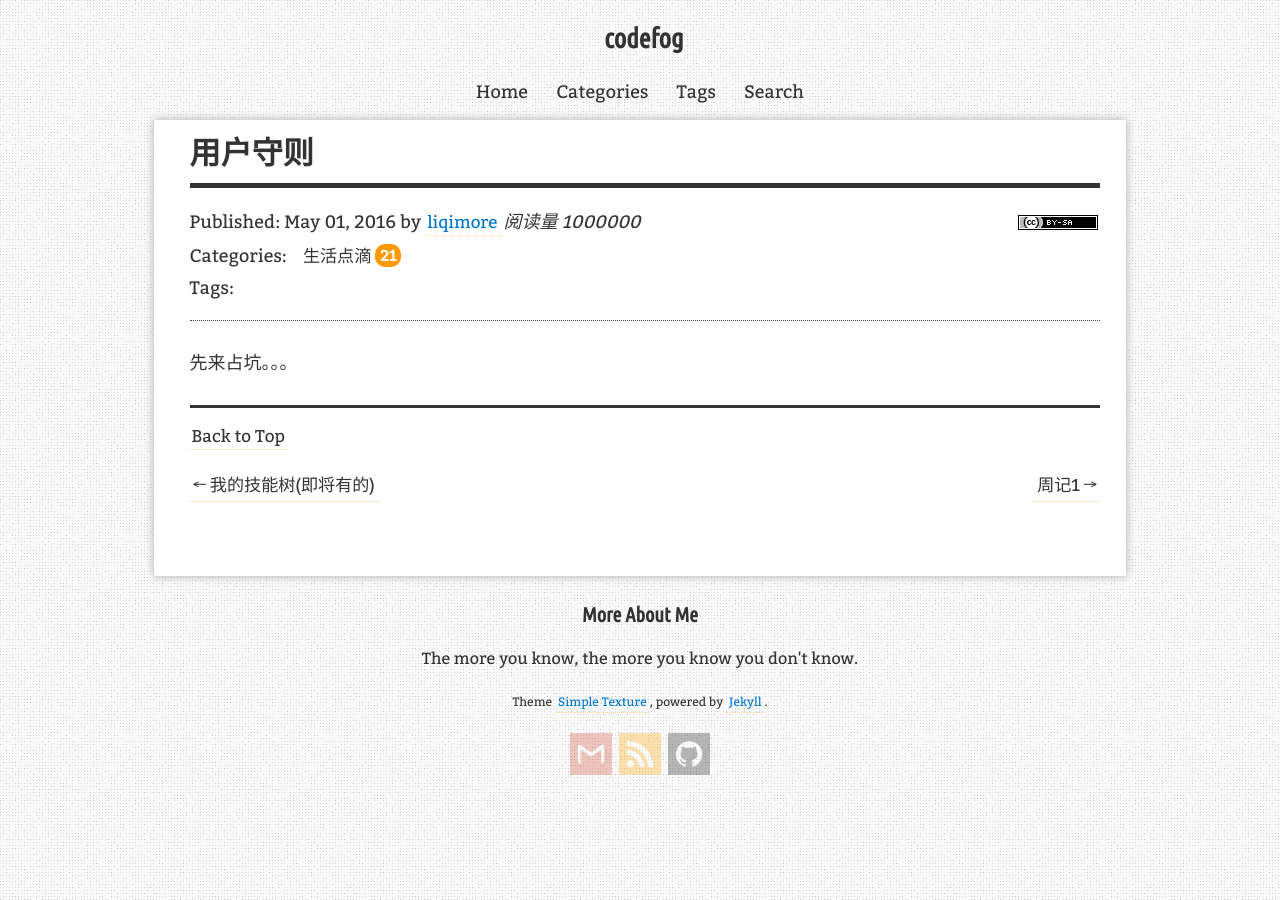
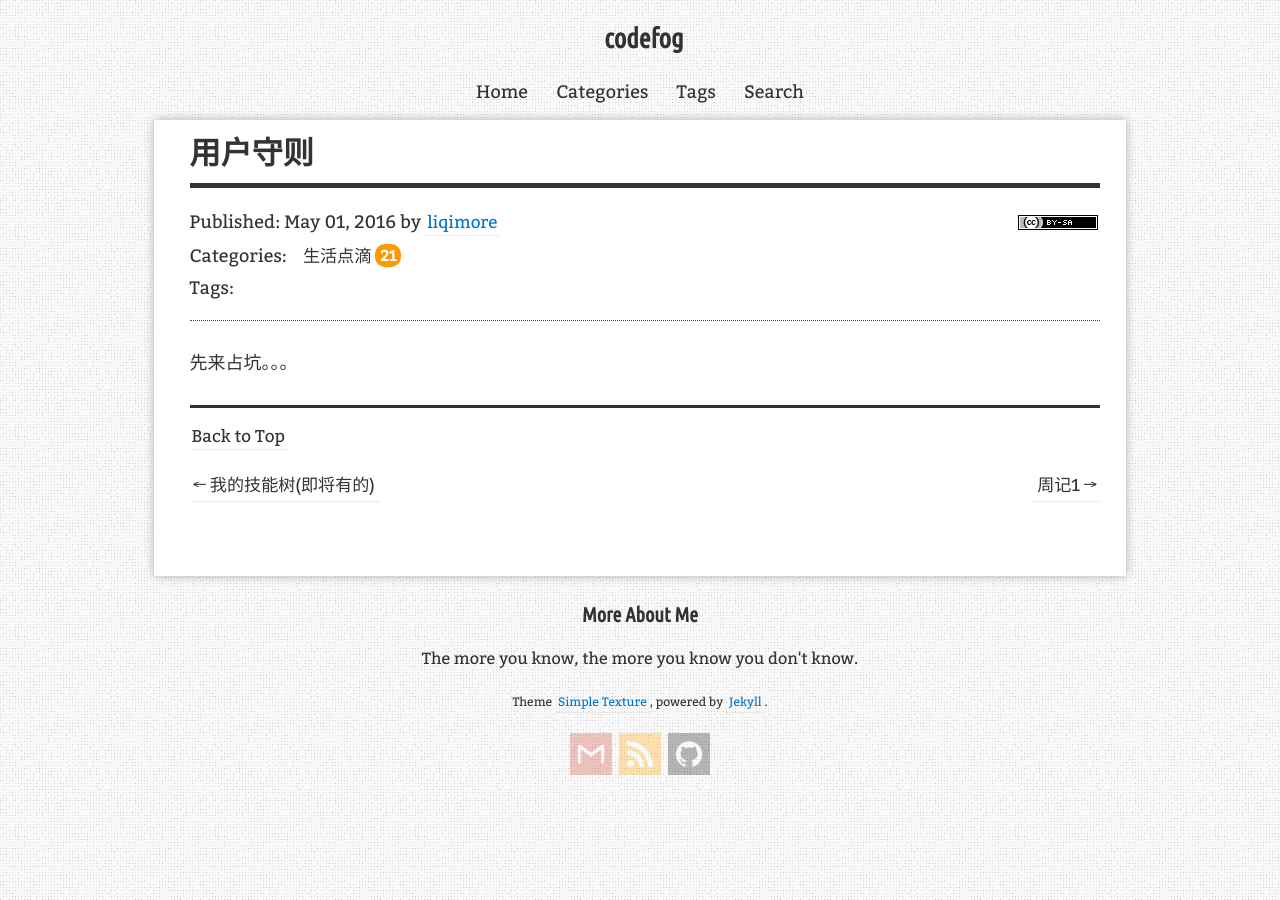
Before and after one commit to liqimore/note, a Jekyll site: the page built from _posts/old_post/2016-05-01-free-wp-user-terms.md, in a window 1280 px wide. Built offline with Jekyll 4.4.1, drawn with Linux system fonts in a browser that asks for light colours; nearby versions of some CDN libraries; comment, search, counter and statistics services are not loaded.

Commit message:
update post

```diff
--- a/_includes/common/disqus.html
+++ b/_includes/common/disqus.html
@@ -55,6 +55,6 @@
             placeholder: 'You have something to say?',
             notify: true,
             verify: true,
-            visitor: true
+            lang: 'en'
         })
     </script>
--- a/_layouts/post.html
+++ b/_layouts/post.html
@@ -24,13 +24,6 @@ layout: blog
                                     <span itemprop="name">{% if page.author == null %}{{ site.author.name }}{% else %}{{ page.author }}{% endif %}</span>
                                 </span>
                             </a>
-                            <!-- viewer counter -->
-                            <!-- id 将作为查询条件 -->
-                            <span id="<Your/Path/Name>" class="leancloud-visitors" data-flag-title="Your Article Title">
-                                <em class="post-meta-item-text">阅读量 </em>
-                                <i class="leancloud-visitors-count">1000000</i>
-                            </span>
-
 
                             {% if site.blog.cc_license and site.blog.cc_license_image %}
                                 <a class="license-icon" rel="license" href="{{ site.blog.cc_license }}" target="_blank" title="{{ site.data.i18n[site.lang].show_license }}">
```
